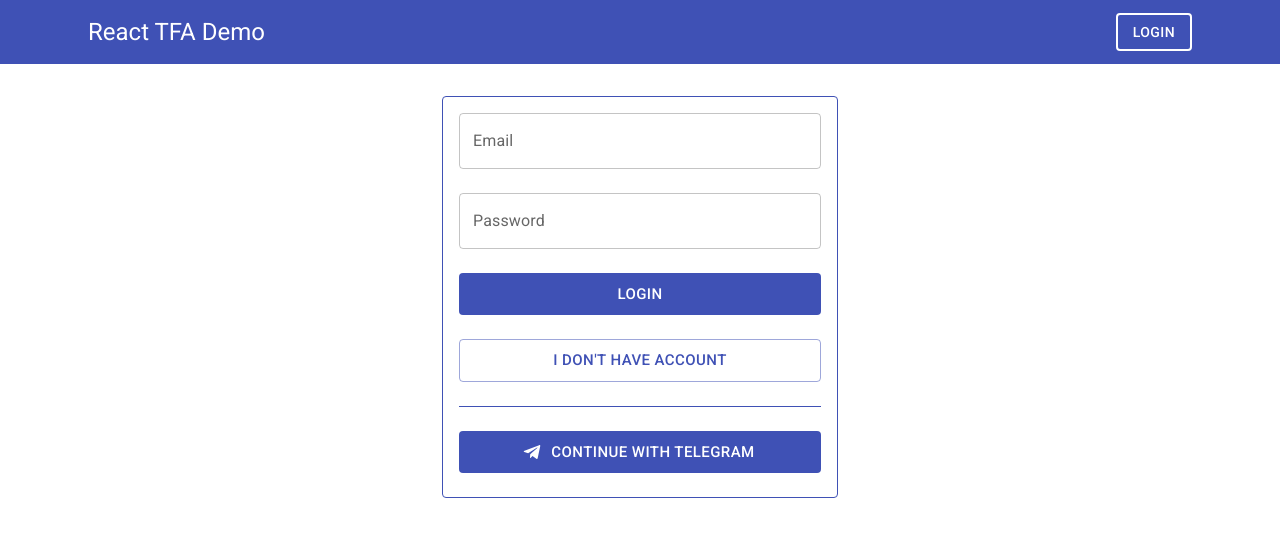
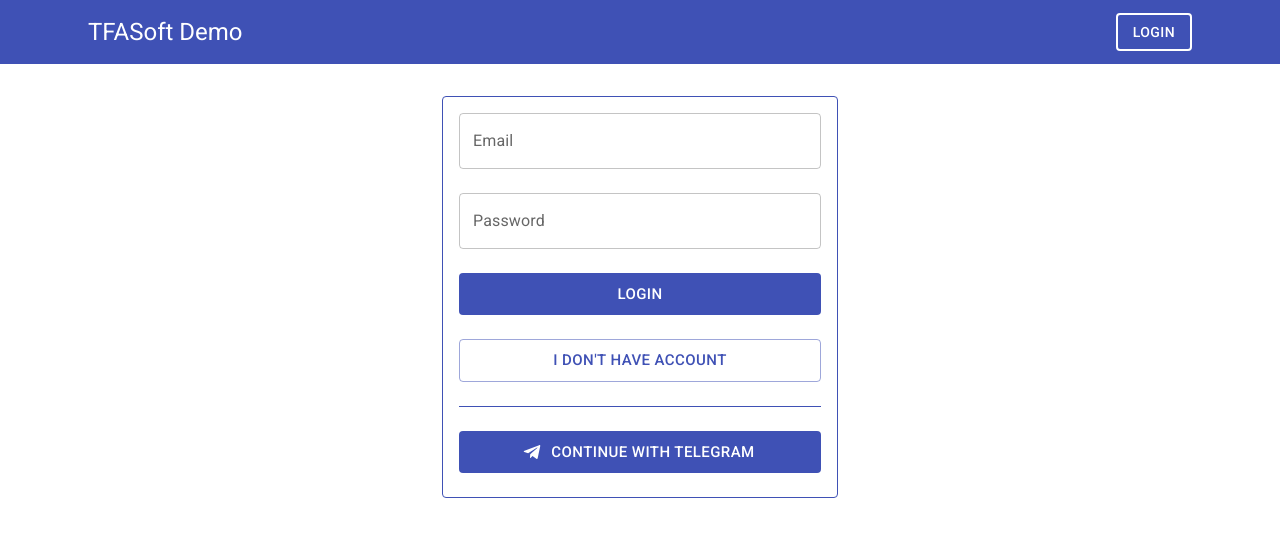
Before and after one commit to tfasoft/demo-ui, a React (Create React App) app: page /auth in a window 1280 px wide. Shown: the top 536 px of the page. Built offline with nearby package versions, Linux system fonts and the light colour scheme.

Commit message:
Change navbar title

```diff
--- a/src/component/navbar.jsx
+++ b/src/component/navbar.jsx
@@ -37,7 +37,7 @@
                                 history.push('/');
                             }}
                         >
-                            React TFA Demo
+                            TFASoft Demo
                         </Typography>
                         <Button
                             variant="outlined"
```
